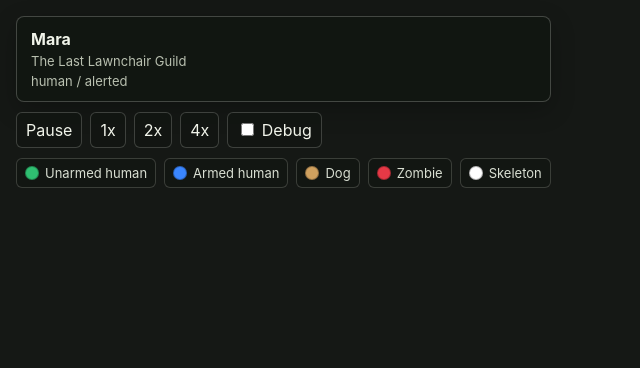
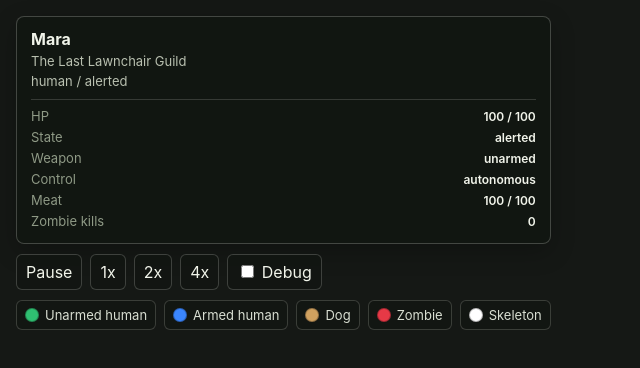
Before and after one commit to clarkdever/zombie-outbreak, a website built with Vite: page index.html in a window 1280 px wide. Both pictures are taken after a click on the button "Start". Shown: the whole page, without its empty margins (0-640 px from the left). Built offline with nearby package versions, Linux system fonts and the light colour scheme; animation ran at ten frames a second.

Commit message:
feat: add selected entity inspect panel

```diff
--- a/src/app/Renderer.ts
+++ b/src/app/Renderer.ts
@@ -1,3 +1,4 @@
+import { entityColor, entityRingColor } from "./entityPresentation";
 import { visionRadiansFor } from "../sim/perception";
 import type { Entity, GameMap } from "../sim/types";
 import type { BulletTrace } from "../sim/types";
@@ -87,7 +88,7 @@ export class Renderer {
       this.ctx.closePath();
       this.ctx.stroke();
 
-      this.ctx.strokeStyle = stateStrokeColor(entity, selected);
+      this.ctx.strokeStyle = entityRingColor(entity, selected);
       this.ctx.lineWidth = selected ? 3 : debug ? 2 : 1;
       this.ctx.beginPath();
       this.ctx.arc(p.x, p.y - 14, 13, 0, Math.PI * 2);
@@ -115,15 +116,6 @@ export class Renderer {
   }
 }
 
-function entityColor(entity: Entity): string {
-  if (entity.skeleton) return "#ffffff";
-  if (entity.species.includes("zombie")) return "#e63946";
-  if (entity.armed && entity.species === "human") return "#3a86ff";
-  if (entity.species === "human") return "#2fbf71";
-  if (entity.species === "dog") return "#d0a15f";
-  return "#f1f4ea";
-}
-
 export function isoToScreen(x: number, y: number, camera: Camera, canvas: HTMLCanvasElement): { x: number; y: number } {
   return {
     x: (x - y) * (TILE_W / 2) * camera.zoom + canvas.width / 2 - camera.x,
@@ -131,15 +123,6 @@ export function isoToScreen(x: number, y: number, camera: Camera, canvas: HTMLCa
   };
 }
 
-function stateStrokeColor(entity: Entity, selected: boolean): string {
-  if (entity.state === "shooting") return "#3a86ff";
-  if (entity.state === "fleeing" || entity.state === "alerted") return "#f4d35e";
-  if (entity.state === "infected" || entity.state === "turning") return "#ef476f";
-  if (entity.state === "attacking" || entity.state === "feeding") return "#ff7a59";
-  if (selected) return "#ffffff";
-  return "#62b6cb";
-}
-
 function senseStrokeColor(entity: Entity, sense: "hearing" | "vision"): string {
   if (sense === "hearing" && entity.hearsStimulus) return "rgba(244, 211, 94, 0.9)";
   if (sense === "vision" && entity.seesStimulus) return "rgba(239, 71, 111, 0.9)";
--- /dev/null
+++ b/src/app/entityPresentation.ts
@@ -0,0 +1,41 @@
+import type { Entity } from "../sim/types";
+
+export interface InspectRow {
+  label: string;
+  value: string;
+}
+
+export function entityColor(entity: Entity): string {
+  if (entity.skeleton) return "#ffffff";
+  if (entity.species.includes("zombie")) return "#e63946";
+  if (entity.armed && entity.species === "human") return "#3a86ff";
+  if (entity.species === "human") return "#2fbf71";
+  if (entity.species === "dog") return "#d0a15f";
+  return "#f1f4ea";
+}
+
+export function entityRingColor(entity: Entity, selected: boolean): string {
+  if (entity.state === "shooting") return "#3a86ff";
+  if (entity.state === "fleeing" || entity.state === "alerted") return "#f4d35e";
+  if (entity.state === "infected" || entity.state === "turning") return "#ef476f";
+  if (entity.state === "attacking" || entity.state === "feeding") return "#ff7a59";
+  if (selected) return "#ffffff";
+  return "#62b6cb";
+}
+
+export function stateLabel(entity: Entity): string {
+  if (!entity.alive && entity.skeleton) return "skeleton";
+  if (!entity.alive) return "downed";
+  return entity.state;
+}
+
+export function getEntityInspectRows(entity: Entity): InspectRow[] {
+  return [
+    { label: "HP", value: `${entity.hp} / ${entity.maxHp}` },
+    { label: "State", value: stateLabel(entity) },
+    { label: "Weapon", value: entity.armed ? "armed" : "unarmed" },
+    { label: "Control", value: entity.controlled ? "possessed" : "autonomous" },
+    { label: "Meat", value: `${entity.meat} / ${entity.originalMeat}` },
+    { label: "Zombie kills", value: String(entity.zombieKills) }
+  ];
+}
--- a/src/app/ui.ts
+++ b/src/app/ui.ts
@@ -1,3 +1,4 @@
+import { getEntityInspectRows, stateLabel } from "./entityPresentation";
 import type { ScenarioOverrides } from "./presets";
 import type { Simulation } from "../sim/Simulation";
 
@@ -32,6 +33,7 @@ export function createHud(options: HudOptions): HTMLElement {
       <strong data-name>Zombie Outbreak</strong>
       <span data-affiliation>Preparing simulation</span>
       <span data-state></span>
+      <div class="inspect-panel" data-inspect-panel hidden></div>
     </div>
     <div class="control-row">
       <button data-play-toggle>Pause</button>
@@ -91,7 +93,8 @@ export function updateHud(hud: HTMLElement, sim: Simulation, speed: number, sele
   const selected = sim.entities.find((entity) => entity.id === selectedId);
   hud.querySelector("[data-name]")!.textContent = selected?.name ?? "No selection";
   hud.querySelector("[data-affiliation]")!.textContent = selected?.affiliation ?? "";
-  hud.querySelector("[data-state]")!.textContent = selected ? `${selected.species} / ${selected.state}` : "";
+  hud.querySelector("[data-state]")!.textContent = selected ? `${selected.species} / ${stateLabel(selected)}` : "";
+  updateInspectPanel(hud, selected);
   updatePlayToggleLabel(hud, speed);
   hud.classList.toggle("hud--possessing", Boolean(selected?.controlled));
   const end = hud.querySelector<HTMLElement>("[data-end]")!;
@@ -124,6 +127,23 @@ export function updateHud(hud: HTMLElement, sim: Simulation, speed: number, sele
   }
 }
 
+function updateInspectPanel(hud: HTMLElement, selected: Simulation["entities"][number] | undefined): void {
+  const panel = hud.querySelector<HTMLElement>("[data-inspect-panel]")!;
+  panel.hidden = !selected;
+  panel.replaceChildren();
+  if (!selected) return;
+  for (const row of getEntityInspectRows(selected)) {
+    const element = document.createElement("div");
+    element.className = "inspect-row";
+    const label = document.createElement("span");
+    label.textContent = row.label;
+    const value = document.createElement("strong");
+    value.textContent = row.value;
+    element.append(label, value);
+    panel.append(element);
+  }
+}
+
 function updatePlayToggleLabel(hud: HTMLElement, speed: number): void {
   const button = hud.querySelector<HTMLButtonElement>("[data-play-toggle]");
   if (button) button.textContent = speed === 0 ? "Play" : "Pause";
--- a/src/styles.css
+++ b/src/styles.css
@@ -44,6 +44,40 @@ body,
 .title-block span {
   color: #b9c0b0;
   font-size: 13px;
+}
+
+.inspect-panel {
+  display: grid;
+  gap: 3px;
+  margin-top: 6px;
+  padding-top: 8px;
+  border-top: 1px solid rgba(241, 244, 234, 0.16);
+}
+
+.inspect-panel[hidden] {
+  display: none;
+}
+
+.inspect-row {
+  display: grid;
+  grid-template-columns: minmax(84px, 1fr) auto;
+  gap: 12px;
+  align-items: baseline;
+  min-height: 18px;
+  font-size: 12px;
+}
+
+.inspect-row span {
+  color: #8f9a86;
+}
+
+.inspect-row strong {
+  max-width: 130px;
+  overflow-wrap: anywhere;
+  color: #f1f4ea;
+  font-size: 12px;
+  font-weight: 600;
+  text-align: right;
 }
 
 .control-row {
```
Also changed, not shown: tests/app/entityPresentation.test.ts (added, +61 -0 lines).
